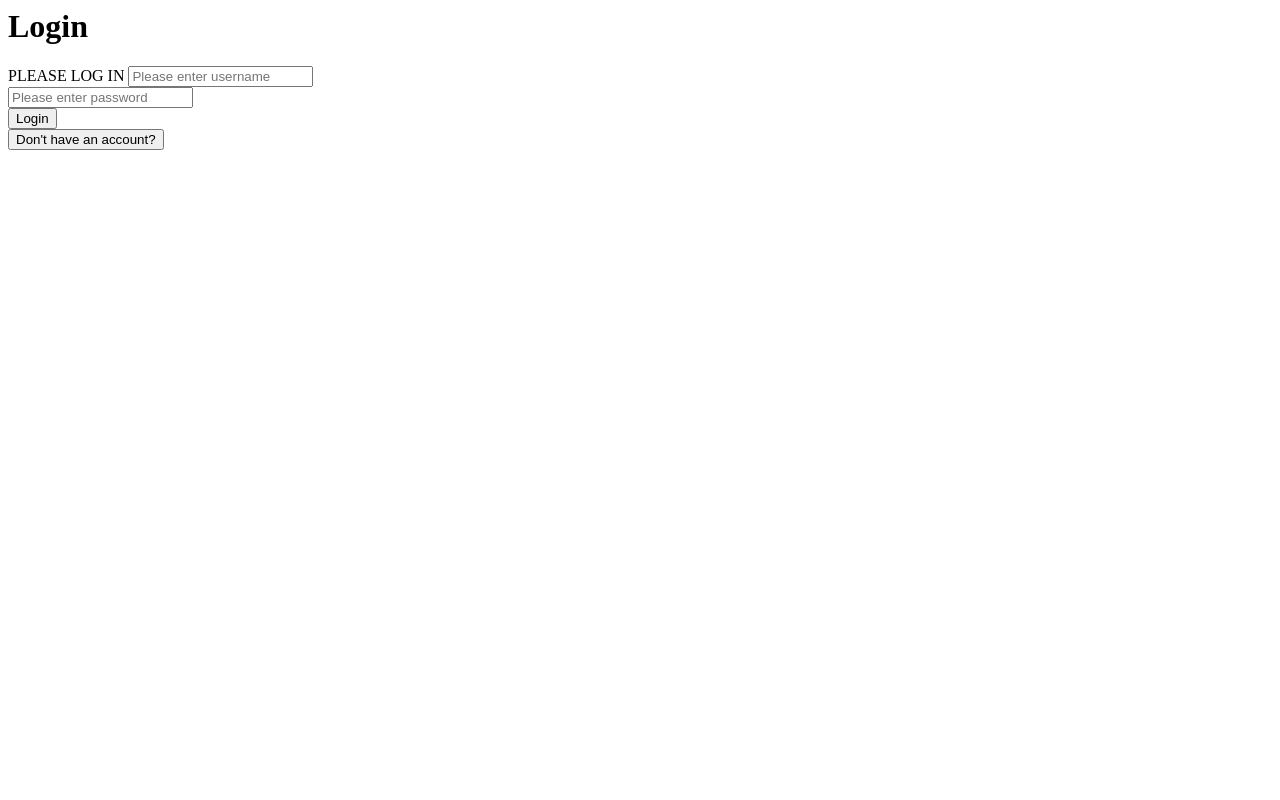
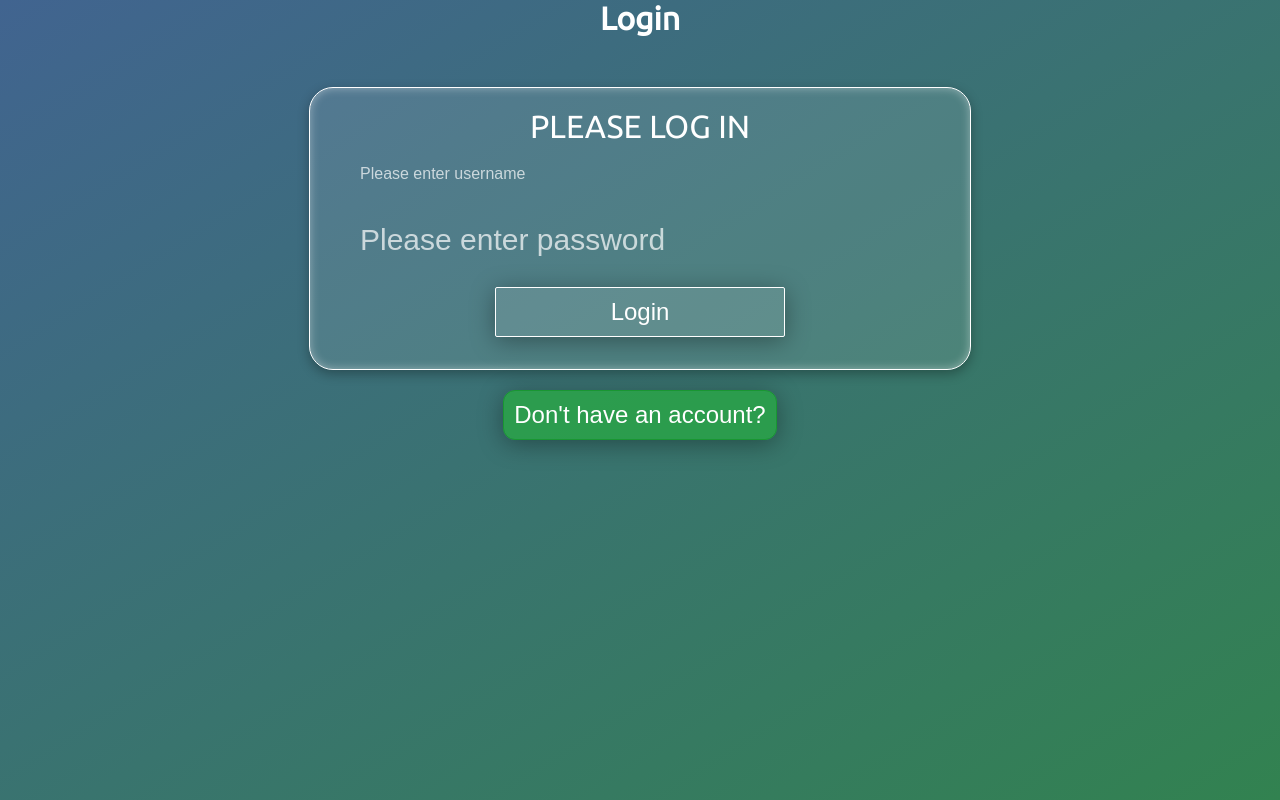
Before and after one commit to supermiguelj/contactManager, a PHP site: page /login.html in a window 1280 px wide. Run offline with PHP 8.4, Linux system fonts and the light colour scheme.

Commit message:
css styling

```diff
--- a/css/styles.css
+++ b/css/styles.css
@@ -1,25 +1,108 @@
-body
-{
-    background-color: #707070;
+body {
+    font-family: 'Ubuntu', sans-serif;
+    background-color: #ffffff;
+    background-image: linear-gradient(to bottom right, rgb(65,100,144), rgb(50,130,80));
+    display: block;
+    justify-content: center;
+    align-items: center;
+    height: 100vh;
+    margin: auto;
 }
 
-#title
-{
-    font-size: 40px;
-    width: 100%;
-    margin: 2% 5%;
+/* Container for the login form */
+#loginDiv {
+    background-color: rgba(255, 255, 255, 0.1);
+    padding: 20px 40px;
+    border: 1px solid rgba(255, 255, 255, 255);
+    border-radius: 24px;
+    box-shadow: 0 4px 12px rgba(0, 0, 0, 0.3), inset 0 0 10px rgba(255, 255, 255, 0.4);
     text-align: center;
-    font-family: 'Ubuntu', sans-serif;
-    color: #FFFFFF;
+    width: 580px;
+    margin: auto;
+    margin-top: 50px;
 }
 
-#loginDiv
-{
-    font-size: 30px;
-    width: 70%;
-    margin-left: 15%;
-    padding: 25px;
-    background-color: #b2b2b2;
+/* Title styling */
+#title {
+    color: rgb(255,255,255);
+    text-align: center;
+    margin: auto;
+    margin-bottom: 20px;
+}
+
+/* Inner title styling */
+#inner-title {
+    font-size: 32px;
+    color: #ffffff;
+    display: block;
+    text-align: center;
+    margin: auto;
+}
+
+/* Input field styling */
+input[type="text"], input[type="password"] {
+    width: 100%;
+    padding: 10px;
+    margin: 10px 0;
+    border: none;
+    border-radius: 4px;
+    font-size: 16px;
+    background-color: transparent;
+    color: white;
+    outline: none;
+}
+
+input[type="text"]::placeholder, input[type="password"]::placeholder {
+    color: rgba(255, 255, 255, 0.7);
+}
+
+/* Button styling */
+.buttons {
+    width: 50%;
+    padding: 10px;
+    background-color: rgba(255, 255, 255, 0.1);
+    color: white;
+    font-size: 24px;
+    cursor: pointer;
+    margin-top: 10px;
+    border: 1px solid rgba(255, 255, 255, 255);
+    border-radius: 2px;
+    box-shadow: 0 4px 24px rgba(0, 0, 0, 0.35);
+    text-align: center;
+}
+
+.buttons:hover {
+    background-color: rgba(255, 255, 255, 0.6);
+}
+
+/* Error message styling */
+#errorMessage {
+    color: red;
+    font-size: 14px;
+    margin-top: 10px;
+    display: none;
+}
+
+/* Sign up button styling */
+#signUpButton {
+    width: auto;
+    background-color: rgba(40,167,69,0.8);
+    border-radius: 12px;
+    border-color: rgba(25,150,50,1);
+    display: block;
+    margin: auto;
+    margin-top: 20px;
+}
+
+#signUpButton:hover {
+    background-color: #218838;
+}
+
+hr {
+  display:block;
+  height: 0;
+  border: 2px solid #ffffff;
+  margin: 3px;
 }
 
 #loggedInDiv
@@ -40,21 +123,6 @@ body
     background-color: #b2b2b2;
 }
 
-.buttons
-{
-    font-size: 30px;
-    border-radius: 25px;
-    width: 50%;
-    margin-left: 25%;
-    font-family: 'Ubuntu', sans-serif;
-}
-
-.buttons:hover{
-    background-color: #00d5124f;
-    color: #FFFFFF;
-    opacity: 50%;
-}
-
 #loginName
 {
 	font-size: 30px;
@@ -72,28 +140,8 @@ body
 	font-size: 30px;
 }
 
-input[type="text"],input[type="password"]{
-    border-radius: 25px;
-    text-align: center;
-    width: 80%;
-    margin-left: 10%;
-    margin-bottom: 2%;
-    font-family: 'Ubuntu', sans-serif;
-}
-
-#inner-title{
-    display: inline-block;
-    font-size: 0.8em;
-    width: 90%;
-    text-align: center;
-    margin-left: 5%;
-    margin-bottom: 2%;
-    font-family: 'Ubuntu', sans-serif;
-    color: #95060a;
-}
-
 #loginResult{
-    display: inline-block;
+    display: block;
     font-size: 0.8em;
     width: 90%;
     text-align: center;
--- a/login.html
+++ b/login.html
@@ -7,7 +7,7 @@
 
         <script type="text/javascript" src="./js/md5.js"></script>
         <script type="text/javascript" src="./js/code.js"></script>
-        <!-- <link href="css/styles.css" rel="stylesheet"> -->
+        <link href="css/styles.css" rel="stylesheet">
         <link href="https://fonts.googleapis.com/css?family=Ubuntu" rel="stylesheet">
     </head>
     <body>
```
